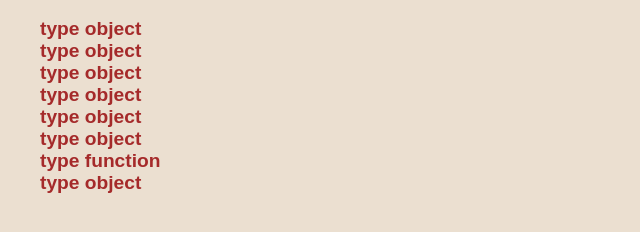
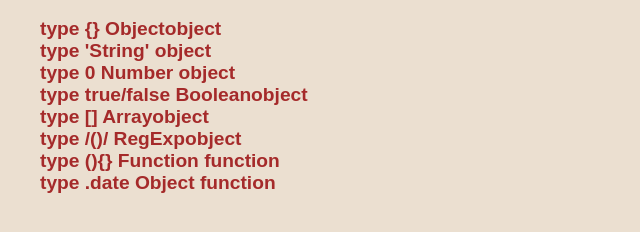
Before and after one commit to howtoproai/learn-js, a plain HTML site: page JavaScript-Loops/index.html in a window 1280 px wide. Shown: the part 80-312 px from the top of the page, without its empty margins (0-640 px from the left). Drawn offline with Linux system fonts and the light colour scheme.

Commit message:
Tyme and Name Sign of Objects

```diff
--- a/JavaScript-Loops/index.html
+++ b/JavaScript-Loops/index.html
@@ -21,14 +21,15 @@
   var x8 = new Date();   // A new Date object
 
   document.getElementById("demo").innerHTML =
-  "type " + typeof x1 + "<br>" +
-  "type " + typeof x2 + "<br>" +
-  "type " + typeof x3 + "<br>" +
-  "type " + typeof x4 + "<br>" +
-  "type " + typeof x5 + "<br>" +
-  "type " + typeof x6 + "<br>" +
-  "type " + typeof x7 + "<br>" +
-  "type " + typeof x8 + "<br>";
+  "type {} Object" + typeof x1 + "<br>" +
+  "type 'String' " + typeof x2 + "<br>" +
+  "type 0 Number " + typeof x3 + "<br>" +
+  "type true/false Boolean" + typeof x4 + "<br>" +
+  "type [] Array" + typeof x5 + "<br>" +
+  "type /()/ RegExp" + typeof x6 + "<br>" +
+  "type (){} Function " + typeof x7 + "<br>" +
+  "type .date Object " + typeof x7 + "<br>" ;
+
   </script>
 
 
```
